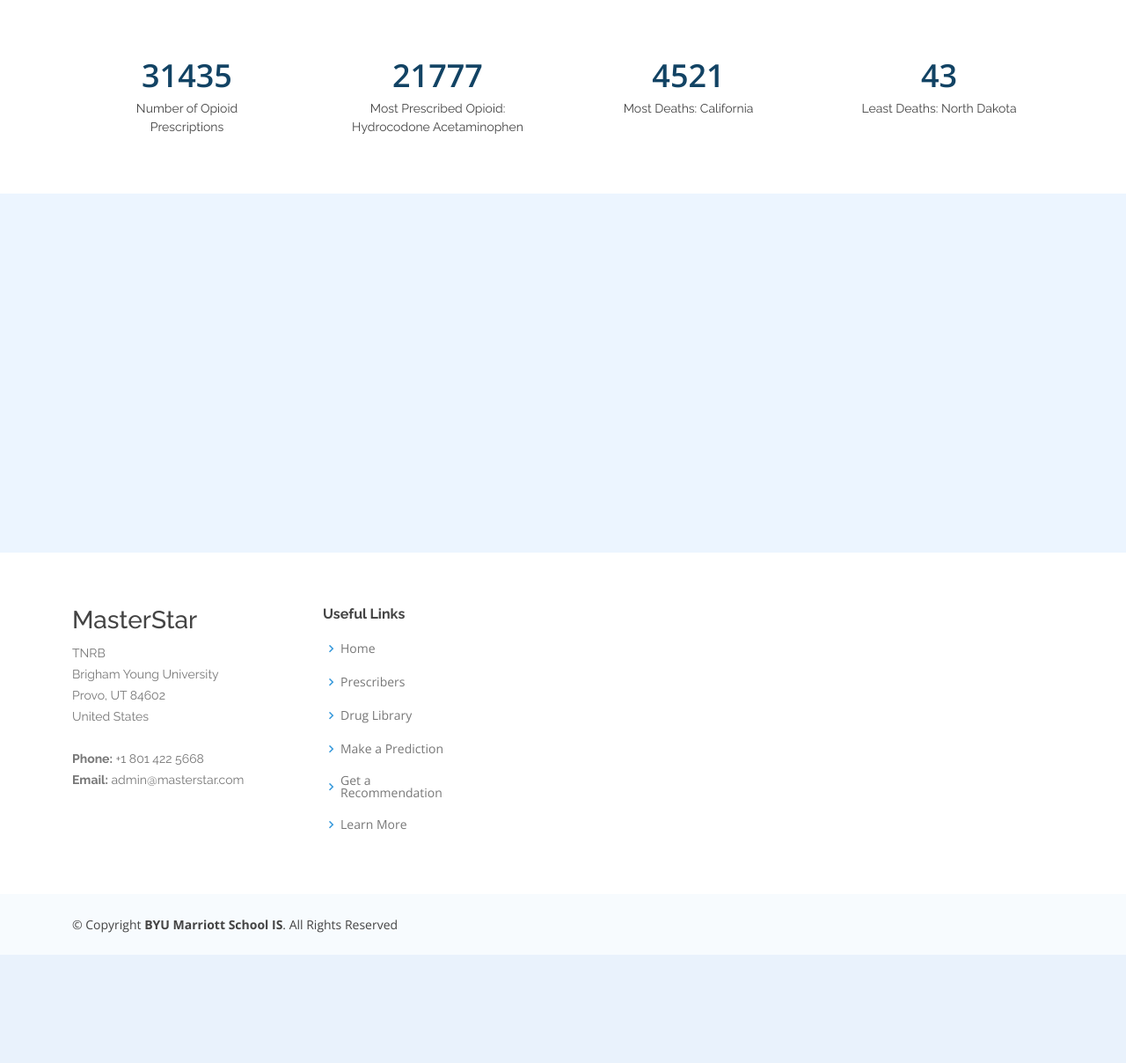
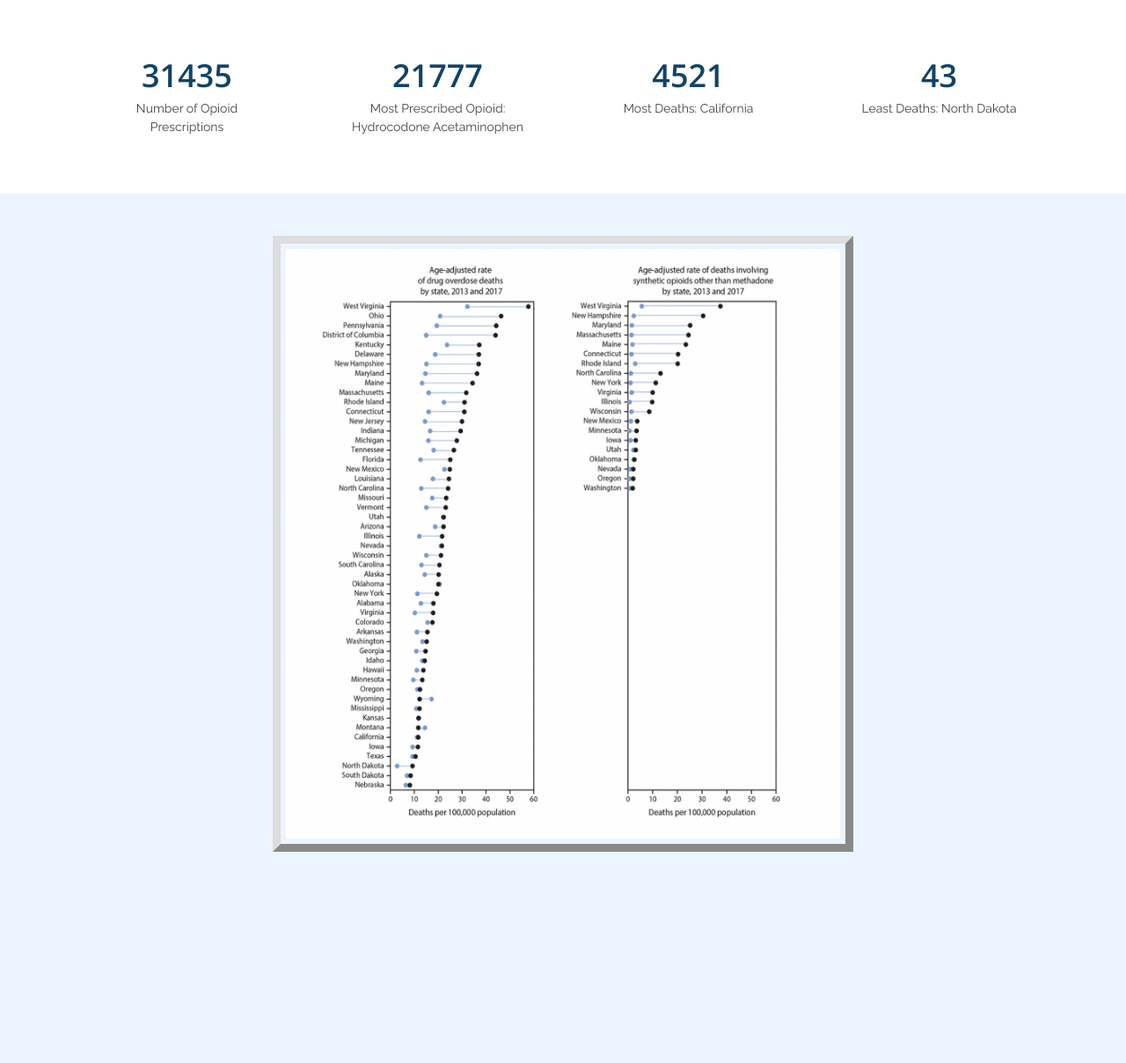
Before and after one commit to RexforNext22/INTEXOpiod, a Django app: page /learnmore/ in a window 1280 px wide. Shown: the part 734-1942 px from the top of the page at 88% size. Before the commit the page ends 1819 px from the top, so only its background shows below. Run offline with Django 3.2, Linux system fonts and the light colour scheme; some libraries are stand-ins or nearby versions.

Commit message:
added by ryan

```diff
--- a/templates/homepages/learnmore.html
+++ b/templates/homepages/learnmore.html
@@ -97,7 +97,7 @@
       </div>
       <br><br>
       <iframe style="display: flex;
-      justify-content: center; margin: auto;" width="560" height="315" src="https://www.youtube.com/embed/oHlaz0kQlRE" title="YouTube video player"
+      justify-content: center; margin: auto; border: 9px outset #ddd; padding: 6px;" width="560" height="315" src="https://www.youtube.com/embed/oHlaz0kQlRE" title="YouTube video player"
       frameborder="0" allow="accelerometer; autoplay; clipboard-write; encrypted-media; gyroscope; picture-in-picture"
       allowfullscreen></iframe><br><br><br><br><br>
 
@@ -146,6 +146,10 @@
       </div>
     </section><!-- End Counts Section --><br><br>
 
+    <span class="member" style="display: flex;
+    justify-content: center; ">
+    <img style="border: 9px outset #ddd; padding: 6px;"src="{% static 'assets/img/deaths.png'%}" width="660" height="700" alt="">
+    </span>
     {% comment %} <div class="col-lg-3 col-6 mt-5 mt-lg-0" style="display: flex;
     justify-content: center; margin: auto;">
         <div class="count-box">
```
Also changed, not shown: INTEXOpiod/static/assets/img/deaths.png (added), homepages/migrations/0001_initial.py, homepages/migrations/__init__.py (added), static/assets/img/deaths.png (added).
